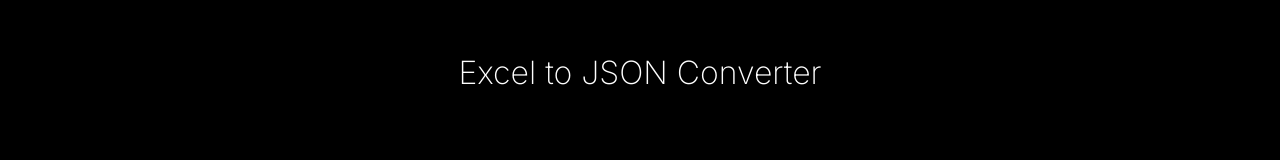
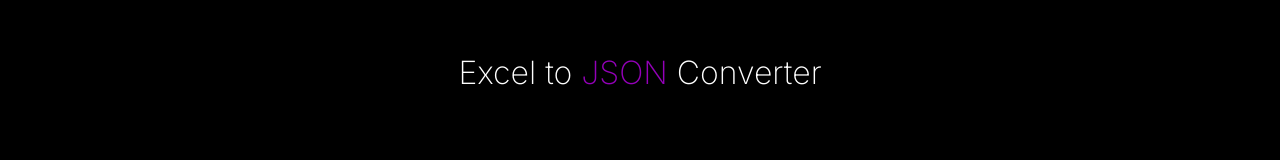
Before and after one commit to Akashonbeats/NotationXL-Excel-to-JSON-Converter, a plain HTML site: page public/index.html in a window 1280 px wide. Shown: the part 251-411 px from the top of the page. Drawn offline with Linux system fonts and the light colour scheme.

Commit message:
Added a color accent to the text using span tags

```diff
--- a/public/index.html
+++ b/public/index.html
@@ -7,7 +7,7 @@
 <title>Excel to JSON Converter</title>
 </head>
 <body>
-    <h1>Excel to JSON Converter</h1>
+    <h1>Excel to <span>JSON</span> Converter</h1>
     <form id="uploadForm" enctype="multipart/form-data">
         <input type="file" id="excelFile" name="excelFile" accept=".xlsx, .xls">
         <button type="submit">Convert</button>
--- a/public/style.css
+++ b/public/style.css
@@ -12,6 +12,9 @@ h1{
     font-size: 2rem;
     font-weight: 200;
     margin-bottom: 70px;
+}
+span{
+    color: rgb(148, 0, 185);
 }
 /* Style the file input button */
 input[type="file"]::file-selector-button {
```
